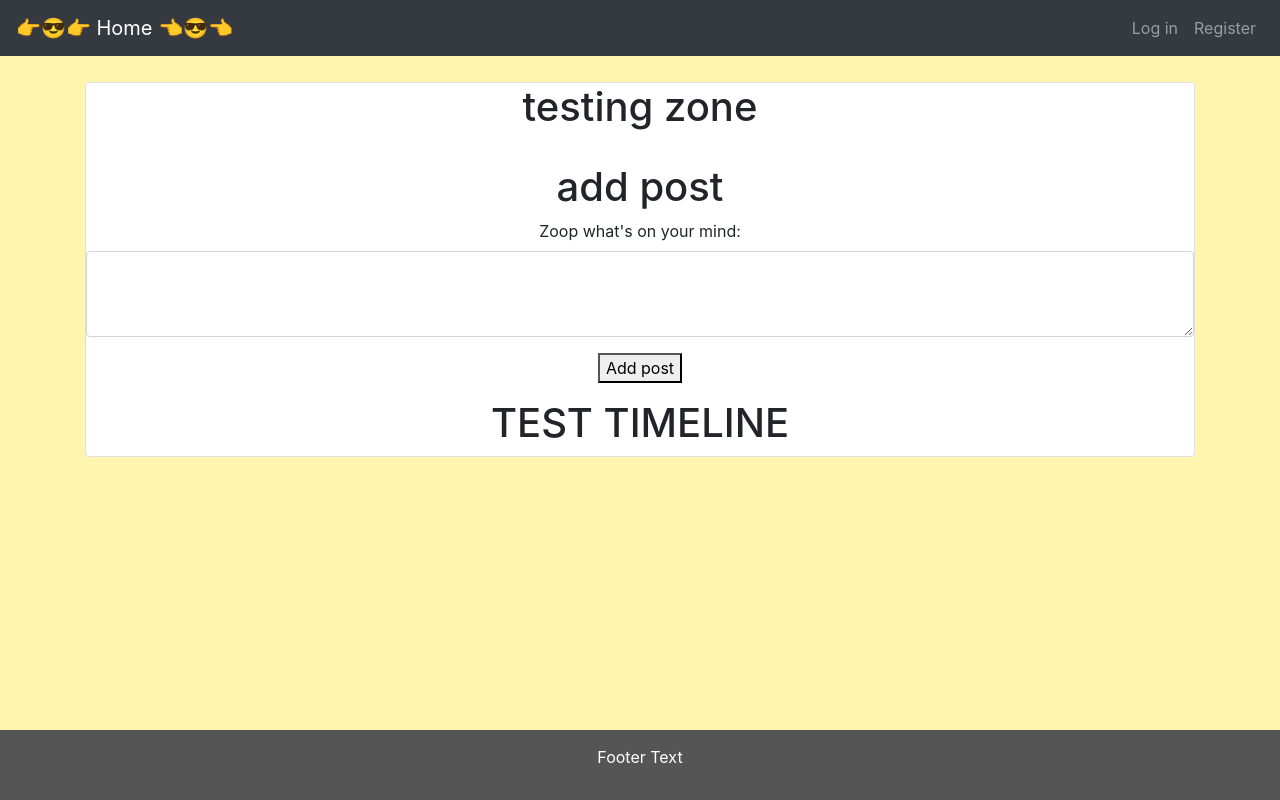
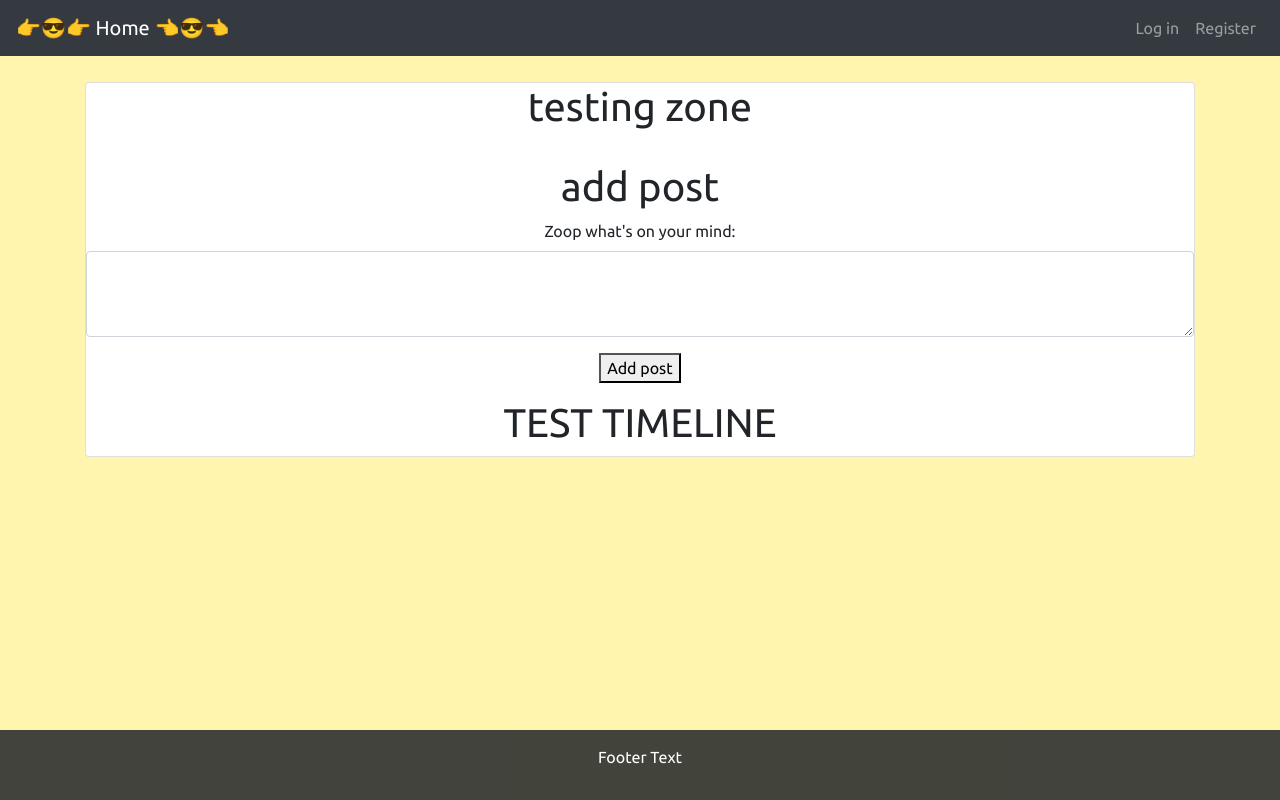
Before and after one commit to ameyarao98/ProjectZoop, a Django app: page /testing in a window 1280 px wide. Run offline with Django 3.2, Linux system fonts and the light colour scheme; data comes from the database, SQL or seed files in the repository; some libraries are stand-ins or nearby versions.

Commit message:
Modified the footer and font

```diff
--- a/zooop/projectzoop/zoop/templates/zoop/site_base.html
+++ b/zooop/projectzoop/zoop/templates/zoop/site_base.html
@@ -9,14 +9,18 @@
         <meta name="viewport" content="width=device-width, initial-scale=1"/>
         <link rel="stylesheet" type="text/css" href="{% static 'zoop/cee.css' %}" />
         <link rel="shortcut icon" type="image/x-icon" href="{% static 'zoop/favicon.ico' %}"/>
+        <link href="https://fonts.googleapis.com/css?family=Ubuntu" rel="stylesheet">
         <link rel="stylesheet" href="https://maxcdn.bootstrapcdn.com/bootstrap/4.0.0-beta.2/css/bootstrap.min.css" integrity="sha384-PsH8R72JQ3SOdhVi3uxftmaW6Vc51MKb0q5P2rRUpPvrszuE4W1povHYgTpBfshb" crossorigin="anonymous">
         <style>
+          *{
+            font-family: 'Ubuntu', sans-serif;
+          }
           body{
             background-color: #fff5af;
           }
             /* Set black background color, white text and some padding */
             footer {
-                background-color: #555;
+                background-color: rgba(33, 37, 41, 0.85);
                 color: white;
                 padding: 15px;
                 position: fixed;
```
